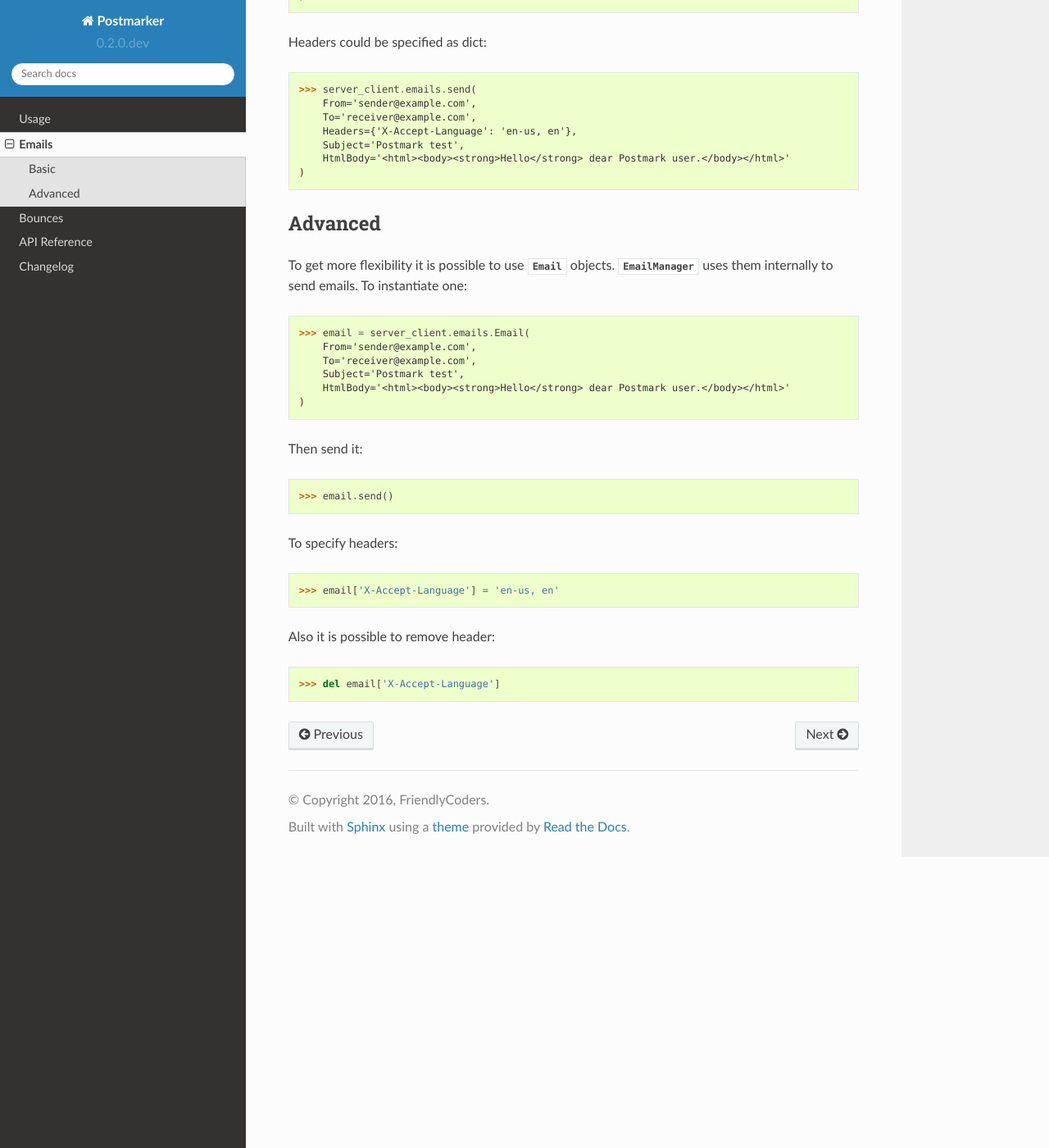
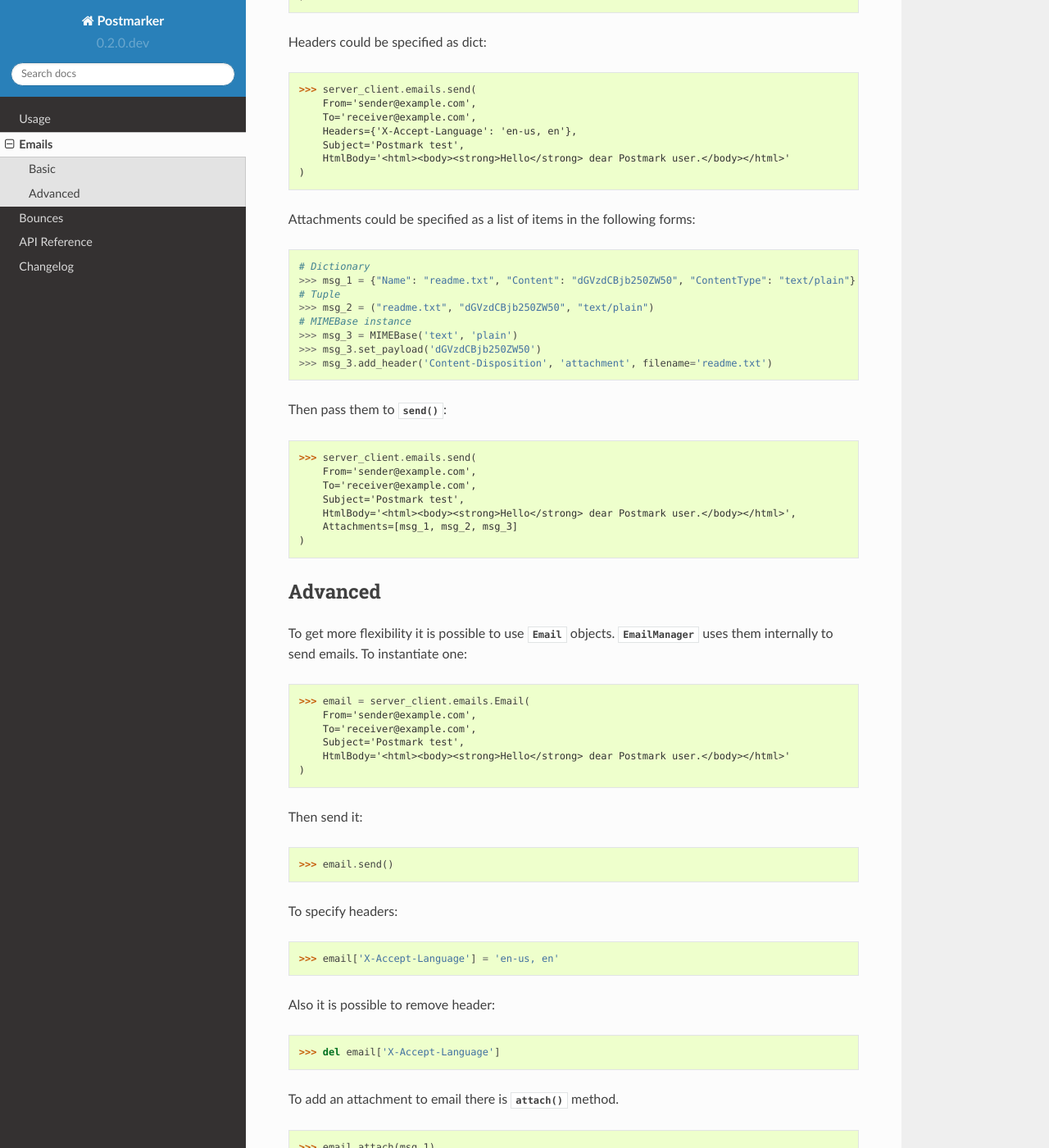
Before and after one commit to Stranger6667/postmarker, a Sphinx documentation site: the page built from docs/emails.rst, in a window 1280 px wide and 1400 px high, scrolled down 806 px. Shown: the whole window at 82% size. Built offline with Sphinx 7.4.7 and the Read the Docs theme 2.0.0, drawn with Linux system fonts in a browser that asks for light colours; some of the changed text lies outside the part shown.

Commit message:
Simple attachments. Closes #18 (#22)
* Simple attachments

* Improvements

* Update changelog

```diff
--- a/docs/changelog.rst
+++ b/docs/changelog.rst
@@ -7,6 +7,7 @@
 -----------
 
 - Ability to remove headers from email message. `#24`_
+- Improved attachments interface. `#18`_
 - Support for sending single email. `#11`_
 
 0.1.1 - 05.10.2016
--- a/docs/emails.rst
+++ b/docs/emails.rst
@@ -47,6 +47,31 @@
         HtmlBody='<html><body><strong>Hello</strong> dear Postmark user.</body></html>'
     )
 
+Attachments could be specified as a list of items in the following forms:
+
+.. code-block:: python
+
+    # Dictionary
+    >>> msg_1 = {"Name": "readme.txt", "Content": "dGVzdCBjb250ZW50", "ContentType": "text/plain"}
+    # Tuple
+    >>> msg_2 = ("readme.txt", "dGVzdCBjb250ZW50", "text/plain")
+    # MIMEBase instance
+    >>> msg_3 = MIMEBase('text', 'plain')
+    >>> msg_3.set_payload('dGVzdCBjb250ZW50')
+    >>> msg_3.add_header('Content-Disposition', 'attachment', filename='readme.txt')
+
+Then pass them to :py:meth:`~postmarker.models.emails.EmailManager.send`:
+
+.. code-block:: python
+
+    >>> server_client.emails.send(
+        From='sender@example.com',
+        To='receiver@example.com',
+        Subject='Postmark test',
+        HtmlBody='<html><body><strong>Hello</strong> dear Postmark user.</body></html>',
+        Attachments=[msg_1, msg_2, msg_3]
+    )
+
 Advanced
 ~~~~~~~~
 
@@ -79,3 +104,15 @@
 .. code-block:: python
 
     >>> del email['X-Accept-Language']
+
+To add an attachment to email there is :py:meth:`~postmarker.models.emails.Email.attach` method.
+
+.. code-block:: python
+
+    >>> email.attach(msg_1)
+
+To attach multiple attachments pass them all to :py:meth:`~postmarker.models.emails.Email.attach`:
+
+.. code-block:: python
+
+    >>> email.attach(msg_1, msg_2, msg_3)
--- a/docs/reference.rst
+++ b/docs/reference.rst
@@ -10,7 +10,7 @@
    :members:
 
 .. autoclass:: postmarker.models.emails.Email
-   :members: send
+   :members: attach, send
 
 Bounce
 ------
```
Also changed, not shown: other parts of docs/changelog.rst (+1 -0 lines), 4 other files.
